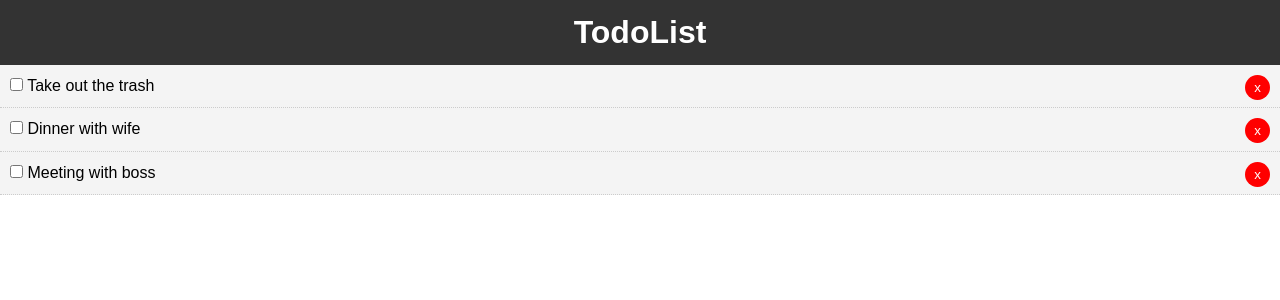
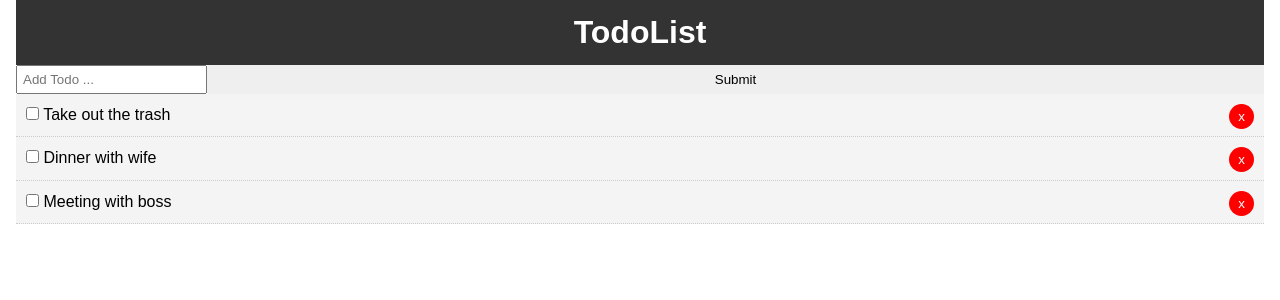
Before and after one commit to annaczinege/.NET_SI_assignments, a React (Create React App) app in the folder ThirdSIWeek/todo/: page / in a window 1280 px wide. Shown: the top 300 px of the page. Built offline with nearby package versions, Linux system fonts and the light colour scheme.

Commit message:
Add input form for new Todos

```diff
--- a/ThirdSIWeek/todo/src/App.css
+++ b/ThirdSIWeek/todo/src/App.css
@@ -13,3 +13,20 @@
   color: #333;
   text-decoration: none;
 }
+
+.container {
+  padding: 0 1rem;
+}
+
+.btn {
+  display: inline-block;
+  border: none;
+  background: "#555555";
+  color: "#fff";
+  padding: 7px 20px;
+  cursor: pointer;
+}
+
+.btn:hover {
+  background: #666;
+}
--- a/ThirdSIWeek/todo/src/App.js
+++ b/ThirdSIWeek/todo/src/App.js
@@ -1,5 +1,6 @@
 import React, { Component } from "react";
 import Todo from "./components/Todo";
+import AddTodo from "./components/AddTodo";
 import Header from "./components/layout/Header";
 import "./App.css";
 
@@ -46,13 +47,16 @@
   render() {
     return (
       <div className="App">
+        <div className="container">
           <Header />
+          <AddTodo />
           <Todo
             todos={this.state.todos}
             markComplete={this.markComplete}
             delItem={this.delItem}
           />
         </div>
+      </div>
     );
   }
 }
--- a/ThirdSIWeek/todo/src/components/AddTodo.js
+++ b/ThirdSIWeek/todo/src/components/AddTodo.js
@@ -2,7 +2,22 @@
 
 export class AddTodo extends Component {
   render() {
-    return <div></div>;
+    return (
+      <form style={{ display: "flex" }}>
+        <input
+          type="text"
+          name="title"
+          placeholder="Add Todo ..."
+          style={{ felx: "10", padding: "5px" }}
+        ></input>
+        <input
+          type="submit"
+          value="Submit"
+          className="btn"
+          style={{ flex: "1" }}
+        ></input>
+      </form>
+    );
   }
 }
 
```
Lines whose indentation alone changed are shown as unchanged.
